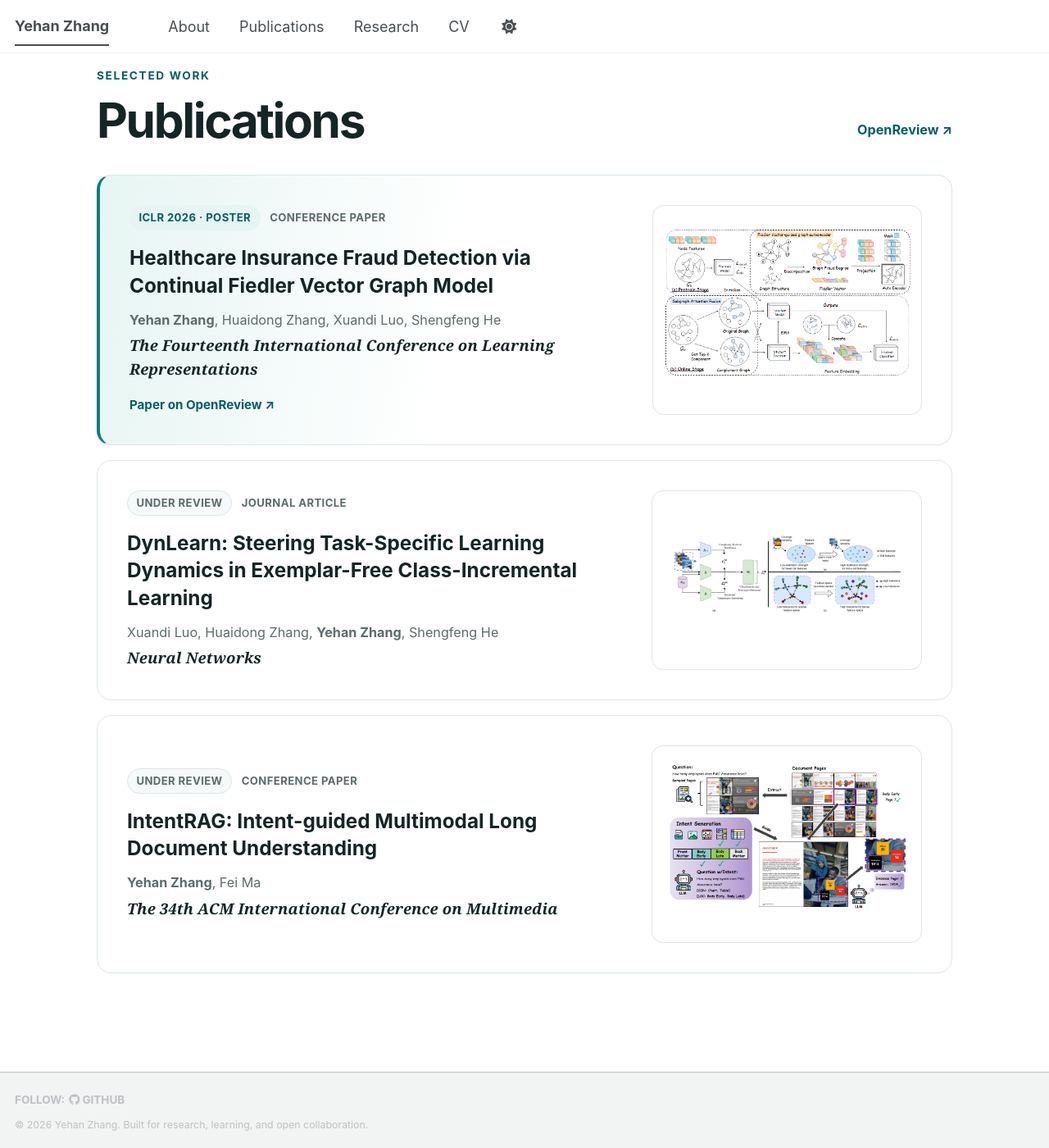
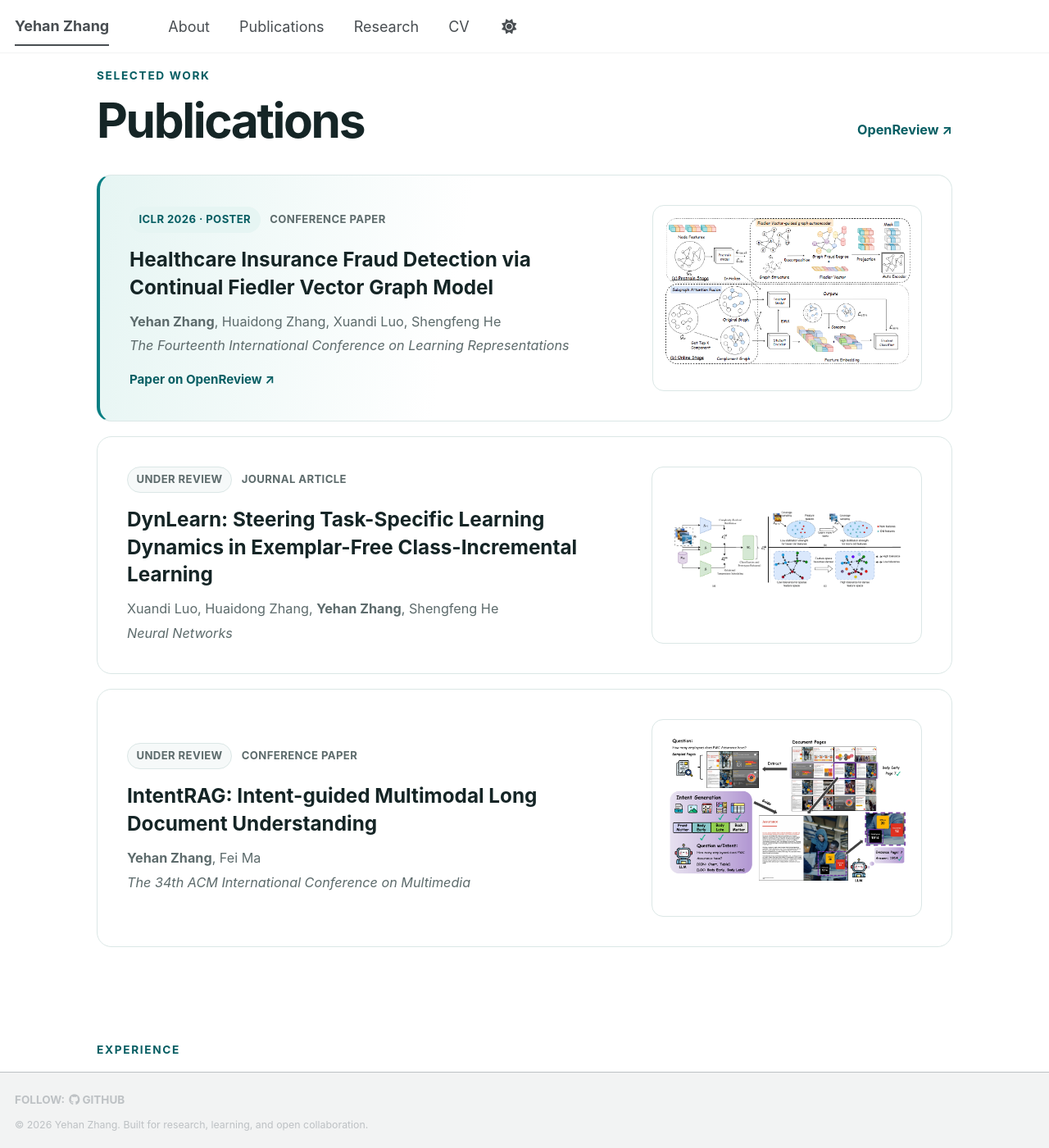
Before and after one commit to yhzhang1309/yhzhang1309.github.io, a Jekyll site: the page built from _pages/about.md, in a window 1280 px wide and 1400 px high, scrolled down 1227 px. Shown: the whole window at 82% size. Built offline with Jekyll 4.4.1, drawn with Linux system fonts in a browser that asks for light colours; a style sheet for code colours, icons or effects is not loaded.

Commit message:
Restore publication venue font

```diff
--- a/_sass/layout/_academic-home.scss
+++ b/_sass/layout/_academic-home.scss
@@ -198,14 +198,6 @@ html[data-theme="dark"] {
 .publication-card h3 { max-width: 860px; margin: 0; color: var(--academic-heading); font-size: clamp(1.08rem, 2vw, 1.35rem); line-height: 1.38; }
 .publication-card__authors, .publication-card__venue { margin: 0.7rem 0 0; color: var(--academic-muted); font-size: 0.9rem; line-height: 1.55; }
 .publication-card__venue { margin-top: 0.25rem; }
-.publication-card__venue em {
-  color: var(--academic-heading);
-  font-family: Georgia, Cambria, "Times New Roman", serif;
-  font-size: 1.03rem;
-  font-style: italic;
-  font-weight: 600;
-  letter-spacing: 0.01em;
-}
 .academic-home .publication-card__link { display: inline-block; margin-top: 1rem; font-size: 0.84rem; font-weight: 750; }
 .publication-card__figure {
   align-self: stretch;
```
